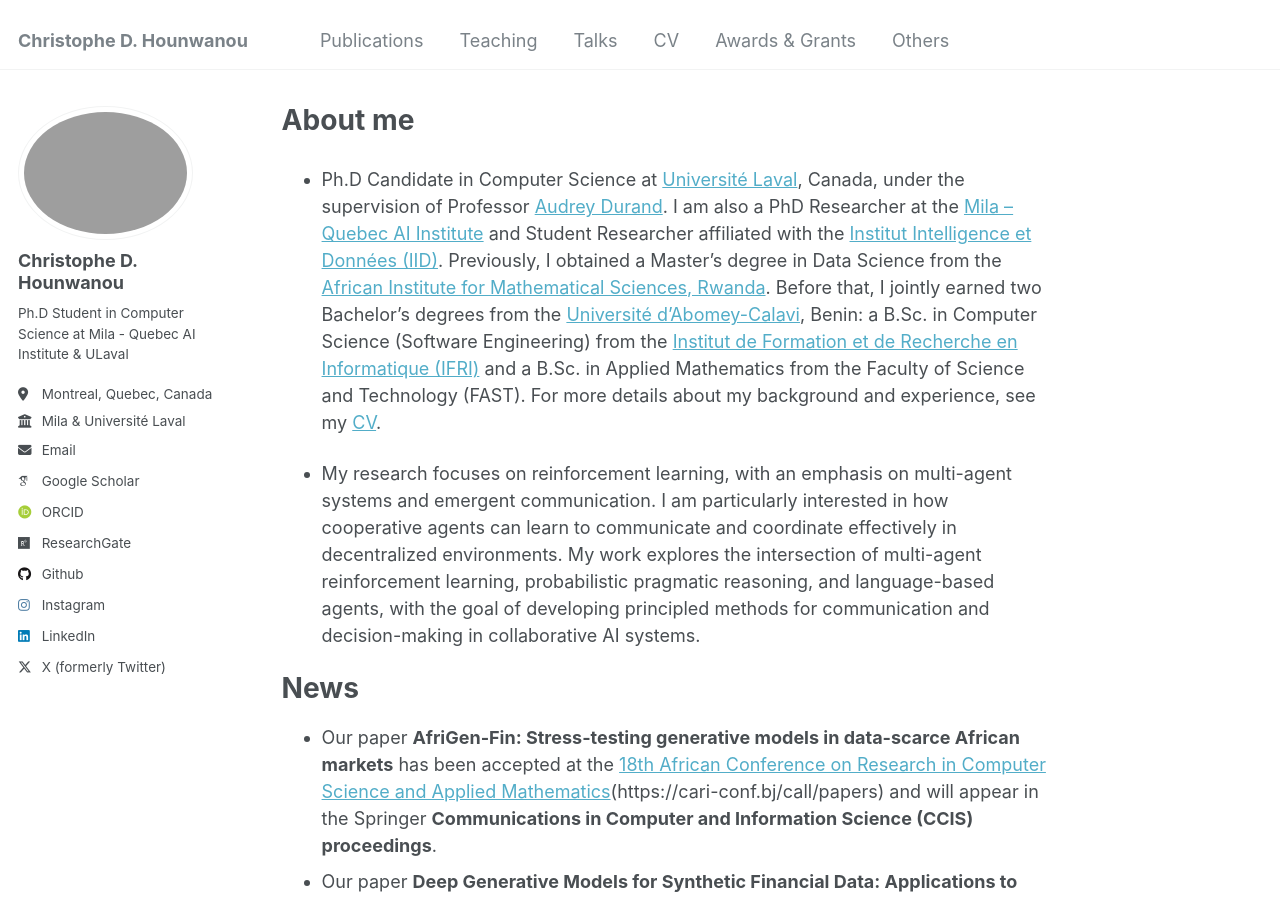
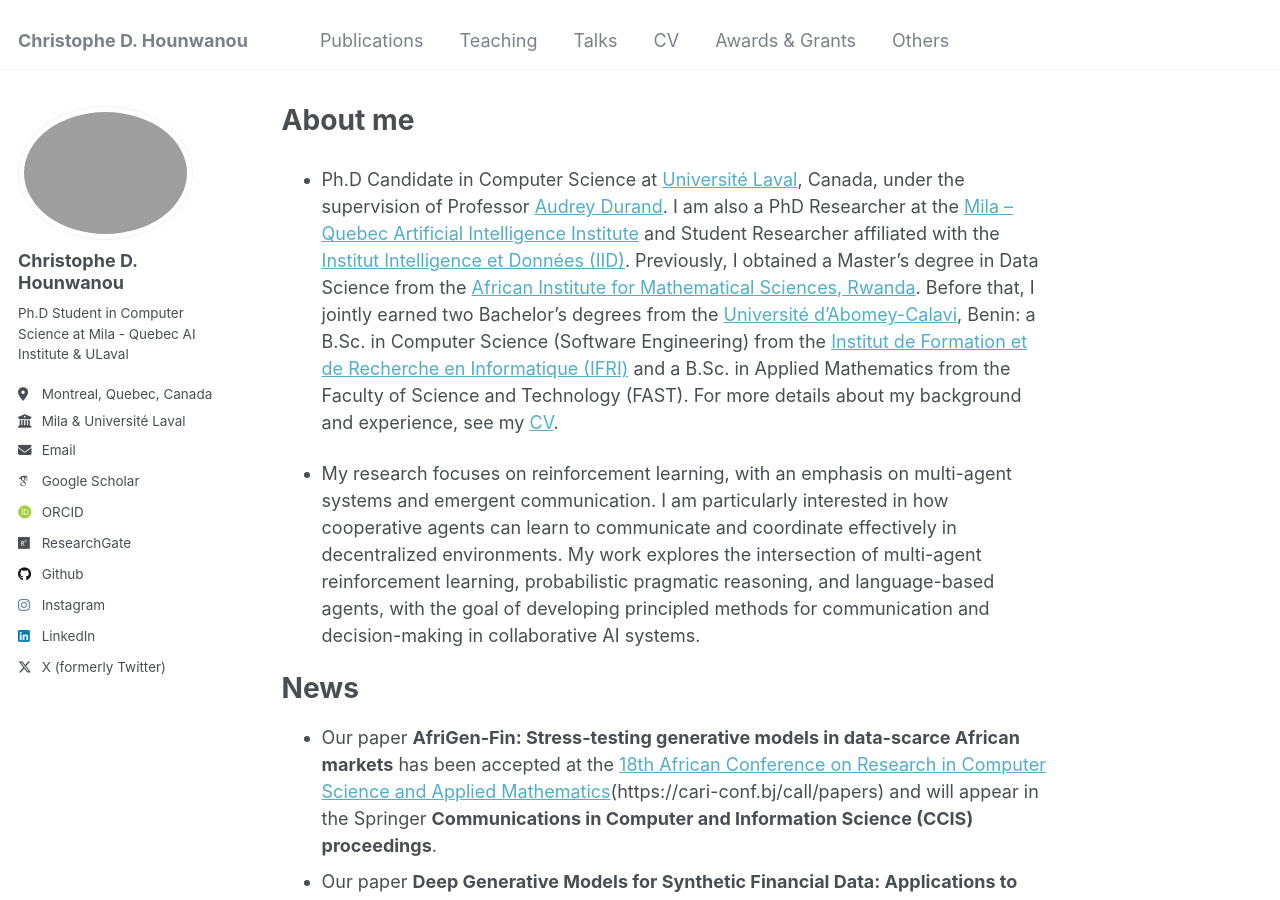
Before and after one commit to chrishounwanou/chrishounwanou.github.io, a Jekyll site: the page built from _pages/about.md, in a window 1280 px wide and 900 px high. Built offline with Jekyll 4.4.1, drawn with Linux system fonts in a browser that asks for light colours; some web fonts are replaced.

Commit message:
Update affiliation from 'Mila – Quebec AI Institute' to 'Mila – Quebec Artificial Intelligence Institute'

```diff
--- a/_pages/about.md
+++ b/_pages/about.md
@@ -6,7 +6,7 @@ redirect_from:
   - /about/
   - /about.html
 ---
-- Ph.D Candidate in Computer Science at [Université Laval](https://www.ulaval.ca/), Canada, under the supervision of Professor [Audrey Durand](https://mila.quebec/fr/annuaire/audrey-durand). I am also a PhD Researcher at the [Mila – Quebec AI Institute](https://mila.quebec/fr) and Student Researcher affiliated with the [Institut Intelligence et Données (IID)](https://iid.ulaval.ca/). Previously, I obtained a Master's degree in Data Science from the [African Institute for Mathematical Sciences, Rwanda](https://aims.ac.rw/). Before that, I jointly earned two Bachelor's degrees from the [Université d'Abomey-Calavi](https://www.uac.bj/), Benin: a B.Sc. in Computer Science (Software Engineering) from the [Institut de Formation et de Recherche en Informatique (IFRI)](https://ifri-uac.bj/) and a B.Sc. in Applied Mathematics from the Faculty of Science and Technology (FAST). For more details about my background and experience, see my [CV](/files/Christophe_Hounanou_CV.pdf).
+- Ph.D Candidate in Computer Science at [Université Laval](https://www.ulaval.ca/), Canada, under the supervision of Professor [Audrey Durand](https://mila.quebec/fr/annuaire/audrey-durand). I am also a PhD Researcher at the [Mila – Quebec Artificial Intelligence Institute](https://mila.quebec/fr) and Student Researcher affiliated with the [Institut Intelligence et Données (IID)](https://iid.ulaval.ca/). Previously, I obtained a Master's degree in Data Science from the [African Institute for Mathematical Sciences, Rwanda](https://aims.ac.rw/). Before that, I jointly earned two Bachelor's degrees from the [Université d'Abomey-Calavi](https://www.uac.bj/), Benin: a B.Sc. in Computer Science (Software Engineering) from the [Institut de Formation et de Recherche en Informatique (IFRI)](https://ifri-uac.bj/) and a B.Sc. in Applied Mathematics from the Faculty of Science and Technology (FAST). For more details about my background and experience, see my [CV](/files/Christophe_Hounanou_CV.pdf).
 
 - My research focuses on reinforcement learning, with an emphasis on multi-agent systems and emergent communication. I am particularly interested in how cooperative agents can learn to communicate and coordinate effectively in decentralized environments. My work explores the intersection of multi-agent reinforcement learning, probabilistic pragmatic reasoning, and language-based agents, with the goal of developing principled methods for communication and decision-making in collaborative AI systems.
 
```
